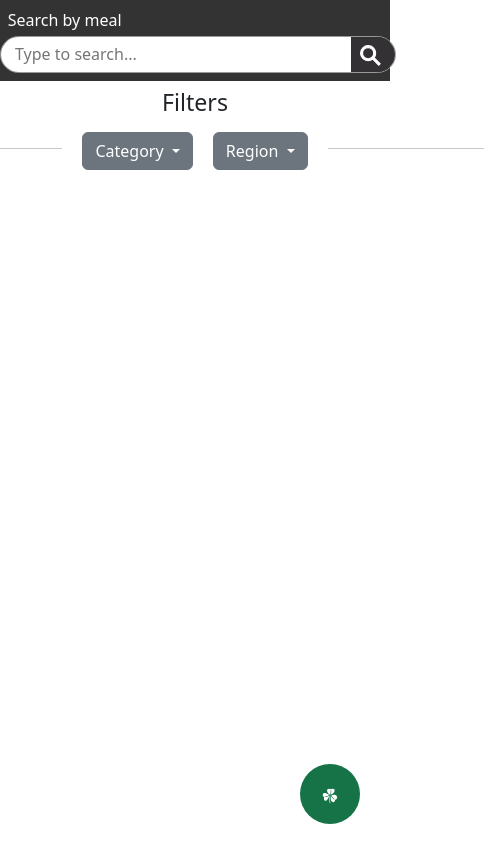
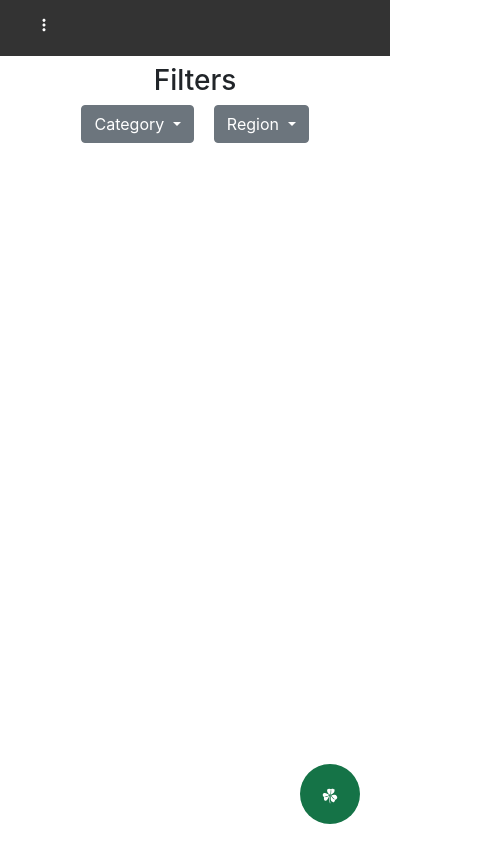
Before and after one commit to Ahmed5827/NomNomNation, a React (Vite) app: page / in a window 390 px wide. Shown: the whole page, 484 px wide, since content can reach past the window. Built offline with nearby package versions, Linux system fonts and the light colour scheme.

Commit message:
added responsive design for search pages

```diff
--- a/index.html
+++ b/index.html
@@ -5,8 +5,10 @@
   <meta charset="UTF-8" />
   <link rel="icon" type="image/svg+xml" href="/nomnomnation.ico" />
   <meta name="viewport" content="width=device-width, initial-scale=1.0" />
-  <link rel="stylesheet" href="https://cdn.jsdelivr.net/npm/bootstrap@4.3.1/dist/css/bootstrap.min.css"
-    integrity="sha384-ggOyR0iXCbMQv3Xipma34MD+dH/1fQ784/j6cY/iJTQUOhcWr7x9JvoRxT2MZw1T" crossorigin="anonymous">
+  <link rel="stylesheet" href="https://cdn.jsdelivr.net/npm/bootstrap@5.3.0/dist/css/bootstrap.min.css">
+
+
+
   <title>NomNomNation</title>
 </head>
 
--- a/package.json
+++ b/package.json
@@ -12,9 +12,11 @@
   "dependencies": {
     "@google/generative-ai": "^0.19.0",
     "axios": "^1.7.7",
-    "bootstrap": "^5.3.3",
+    "bootstrap": "^4.6.2",
     "express": "^4.21.0",
+    "jquery": "^3.7.1",
     "natural": "^8.0.1",
+    "popper.js": "^1.16.1",
     "react": "^18.3.1",
     "react-bootstrap": "^2.10.4",
     "react-dom": "^18.3.1",
--- a/src/component/Card/Card.jsx
+++ b/src/component/Card/Card.jsx
@@ -14,7 +14,7 @@ function MealCard({ title, text, imageUrl , mealid }) {
         }
       };
   return (
-    <Card style={{ width: '22rem', height:'31rem' }}>
+    <Card style={{ width: '100%', height:'100%' }}>
       <Card.Img variant="top" src={imageUrl} />
       <Card.Body>
         <Card.Title>{title}</Card.Title>
--- a/src/component/CookingLoader/CookingLoader.css
+++ b/src/component/CookingLoader/CookingLoader.css
@@ -1,27 +1,35 @@
 @import url("https://fonts.googleapis.com/css?family=Amatic+SC");
 
+.cooking-loader {
+  position: fixed; /* Fixed positioning to overlay above all content */
+  top: 20%;
+  left: 0;
+  width: 100vw; /* Full viewport width */
+  height: 100vh; /* Full viewport height */
+  display: flex;
+  justify-content: center;
+  align-items: center;
+  z-index: 9999; /* High z-index to be above all other elements */
+}
 
 
 .cooking-loader h1 {
-  position: relative;
-  margin: 0 auto;
-
-  width: 100vw;
+  position: absolute;
+  top: 10%;
+  width: 100%;
   text-align: center;
   font-family: "Amatic SC";
   font-size: 6vh;
   color: #333;
   opacity: 0.75;
   animation: pulse 2.5s linear infinite;
+  z-index: 10000; /* Ensure the text stays on top of everything else */
 }
-
 #cooking {
   position: relative;
-  margin: 0 auto;
-  top: -15vh;
-  width: 50vh;
-  height: 50vh;
-
+  width: 40vh; /* You can adjust this size */
+  height: 40vh; /* You can adjust this size */
+  top: 0; /* Remove the negative top value */
 }
 
 .bubble {
--- a/src/component/SearchByIngredient/SearchByIngredient.css
+++ b/src/component/SearchByIngredient/SearchByIngredient.css
@@ -56,6 +56,47 @@
   text-decoration: none;
 }
 
+.container-fluid {
+  padding: 0; /* Remove padding from container */
+  margin: 0; /* Remove margin from container */
+}
+body {
+  margin: 0; /* Remove default body margin */
+  padding: 0; /* Remove default body padding */
+}
+
+.navbar {
+  background-color: rgb(51, 51, 51);
+  width: 100%;  /* Ensure the navbar takes full width */
+  position: relative; /* Allow for absolute positioning of child elements if needed */
+  z-index: 1000; /* Ensure navbar is above other content */
+}
+
+.navbar-collapse {
+  display: block; /* Change to block */
+  text-align: left; /* Default alignment for larger screens */
+}
+
+/* Style for the link */
+.toname {
+  margin: 0; /* No margin to keep it aligned */
+}
+
+/* Center link when the navbar is collapsed */
+@media (max-width: 991px) { /* Adjust the breakpoint as needed */
+  .navbar-collapse {
+      text-align: center; /* Center items when collapsed */
+  }
+
+  .toname {
+      display: block; /* Make sure it's block for centering */
+      margin: 0 auto; /* Center the link */
+  }
+}
+
+
+
+
 .toname:hover {
   color: rgb(165, 165, 165);
   text-decoration: none;
@@ -85,26 +126,43 @@
 
 .cards {
   display: grid;
-  grid-template-columns: repeat(4, 22rem);
+  grid-template-columns: repeat(4, minmax(100px, 1fr));
   /* 3 columns of equal width */
   justify-content: center;
   /* Horizontal centering */
   align-items: center;
   gap: 15px;
   margin-bottom: 4%;
+  padding: 1%;
 }
+
+@media (max-width: 768px) {
+  .cards {
+    grid-template-columns: repeat(auto-fill, minmax(150px, 1fr));
+    padding: 1%;
+  }
+
+  .search {
+    flex-direction: column; /* Stack elements on smaller screens */
+    align-items: flex-start; /* Align items to the start */
+  }
+}
+
 
 .search {
   display: flex;
+  flex-wrap: wrap;
   justify-content: center;
   /* Horizontally centers the div */
   align-items: center;
   /* Vertically centers the div */
   margin-top: 3%;
   margin-bottom: 2%;
+  margin: auto;
 }
 
 .pagination {
+  margin: 1rem 0;
   display: flex;
   align-items: center;
   align-self: center;
--- a/src/component/SearchByIngredient/SearchByIngredient.jsx
+++ b/src/component/SearchByIngredient/SearchByIngredient.jsx
@@ -7,8 +7,9 @@ import "./SearchByIngredient.css";
 import Ingredients from "../../Data/SearchRecomondation/Ingredients";
 import filtredMealData from "./../../services/filtredMealData";
 import Pagination from "react-bootstrap/Pagination";
-
+import { IoMdMore } from "react-icons/io";
 import MealCard from "./../Card/Card";
+import CookingLoader from "../CookingLoader/CookingLoader";
 
 function SearchByIngredient() {
   const [Regionselected, setRegion] = useState("");
@@ -56,7 +57,6 @@ function SearchByIngredient() {
         key={number}
         active={number === currentPage}
         onClick={() => handlePageChange(number)}
-
       >
         {number}
       </Pagination.Item>
@@ -93,7 +93,7 @@ function SearchByIngredient() {
   const handleSubmit = (e) => {
     e.preventDefault();
     handleSearch();
-  }
+  };
 
   const handleSearch = async () => {
     setLoading(true); // Start loading
@@ -119,11 +119,27 @@ function SearchByIngredient() {
   };
 
   return (
-    <div>
+    <div className="container-fluid page" style={{padding:"0" , margin:"0"}}>
 <nav
-        className="navbar navbar-light"
-        style={{ "background-color": "rgb(51,51,51)" }}
+  className="navbar navbar-expand-lg"
+  style={{ backgroundColor: "rgb(51,51,51)", width: "100%" }}
 >
+  <button
+    className="navbar-toggler"
+    type="button"
+    data-bs-toggle="collapse"
+    data-bs-target="#navbarToggle"
+    data-toggle="collapse"
+    data-target="#navbarSupportedContent"
+    aria-controls="navbarSupportedContent"
+    aria-expanded="false"
+    aria-label="Toggle navigation"
+  >
+    <span className="navbar-toggler-icon"><IoMdMore style={{color:"white"}}  /></span>
+  </button>
+
+  <div className="collapse navbar-collapse" id="navbarSupportedContent">
+    <div className="navbar-nav"></div>
     <Link to={"/SearchByName"} className="toname">
       Search by meal
     </Link>
@@ -145,7 +161,7 @@ function SearchByIngredient() {
                   value={Ingredientselected}
                   placeholder="Type to search..."
                   autoComplete="off"
-                      style={{ width: "350px" }}
+                  style={{ width: "100%", maxWidth: "350px" }}
                 />
               </form>
               <div className="search-icon">
@@ -166,7 +182,7 @@ function SearchByIngredient() {
                     left: "-20%",
                     zIndex: 1000,
                     display: "block",
-                        translate: "-110%",
+                    translate: "-70%",
                   }}
                 >
                   {suggestions.map((suggestion, index) => (
@@ -186,12 +202,14 @@ function SearchByIngredient() {
         </li>
       </ul>
     </div>
+  </div>
 </nav>
+
       <div className="container top">
         <h3>Filters</h3>
 
-        <div className="filters">
-          <hr style={{ width: "40vw" }}></hr>
+        <div className="filters" style={{margin:"auto"}}>
+          <hr ></hr>
           <ScrollableDropdown
             items={Category}
             defaultText="Category"
@@ -203,17 +221,16 @@ function SearchByIngredient() {
             defaultText="Region"
             onSelect={handleSelectRegion}
           />
-          <hr style={{ width: "40vw" }}></hr>
+          <hr ></hr>
         </div>
       </div>
 
       <div>
         {loading ? (
-          <p></p>
+          <div className="search"> <CookingLoader></CookingLoader></div>
         ) : (
           <>
-
-            <div className="search">
+            <div className="search" >
               <h3>
                 {Meals === null
                   ? ""
@@ -221,7 +238,6 @@ function SearchByIngredient() {
                   ? `${Meals.length} Search Results:`
                   : "No Meal Matches these criteria"}
               </h3>
-
             </div>
             <div className="pagination">
               {totalPages > 1 && <Pagination>{paginationItems}</Pagination>}
--- a/src/component/SearchByName/SearchByName.css
+++ b/src/component/SearchByName/SearchByName.css
@@ -20,7 +20,9 @@
     border: 1px solid rgb(153, 153, 153);
   }
 }
-
+.name{
+  margin-top: 3%;
+}
 .search-icon {
   background-color: #333133;
   padding: 3px 4px;
--- a/src/main.jsx
+++ b/src/main.jsx
@@ -2,9 +2,10 @@ import { StrictMode } from 'react'
 import { createRoot } from 'react-dom/client'
 import App from './App.jsx'
 import 'bootstrap/dist/css/bootstrap.min.css';
+import 'bootstrap/dist/js/bootstrap.bundle.min.js';
 
 createRoot(document.getElementById('root')).render(
   <StrictMode>
-    <App />
+    <App  />
   </StrictMode>,
 )
```
Also changed, not shown: src/component/SearchByName/SearchByName.jsx (+30 -14 lines), 1 other file (tests, documents, lock files or other folders). Lines whose indentation alone changed are shown as unchanged.
